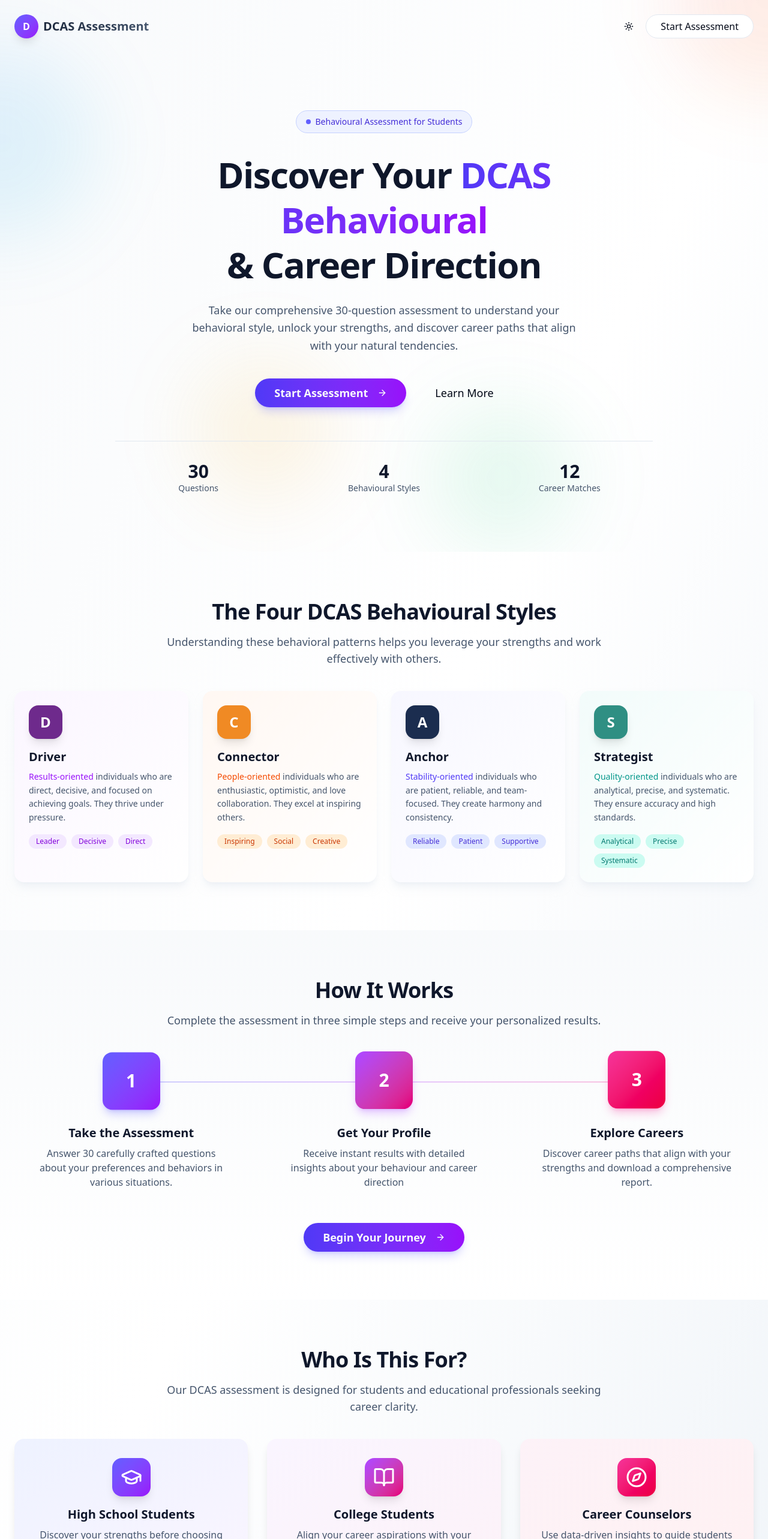
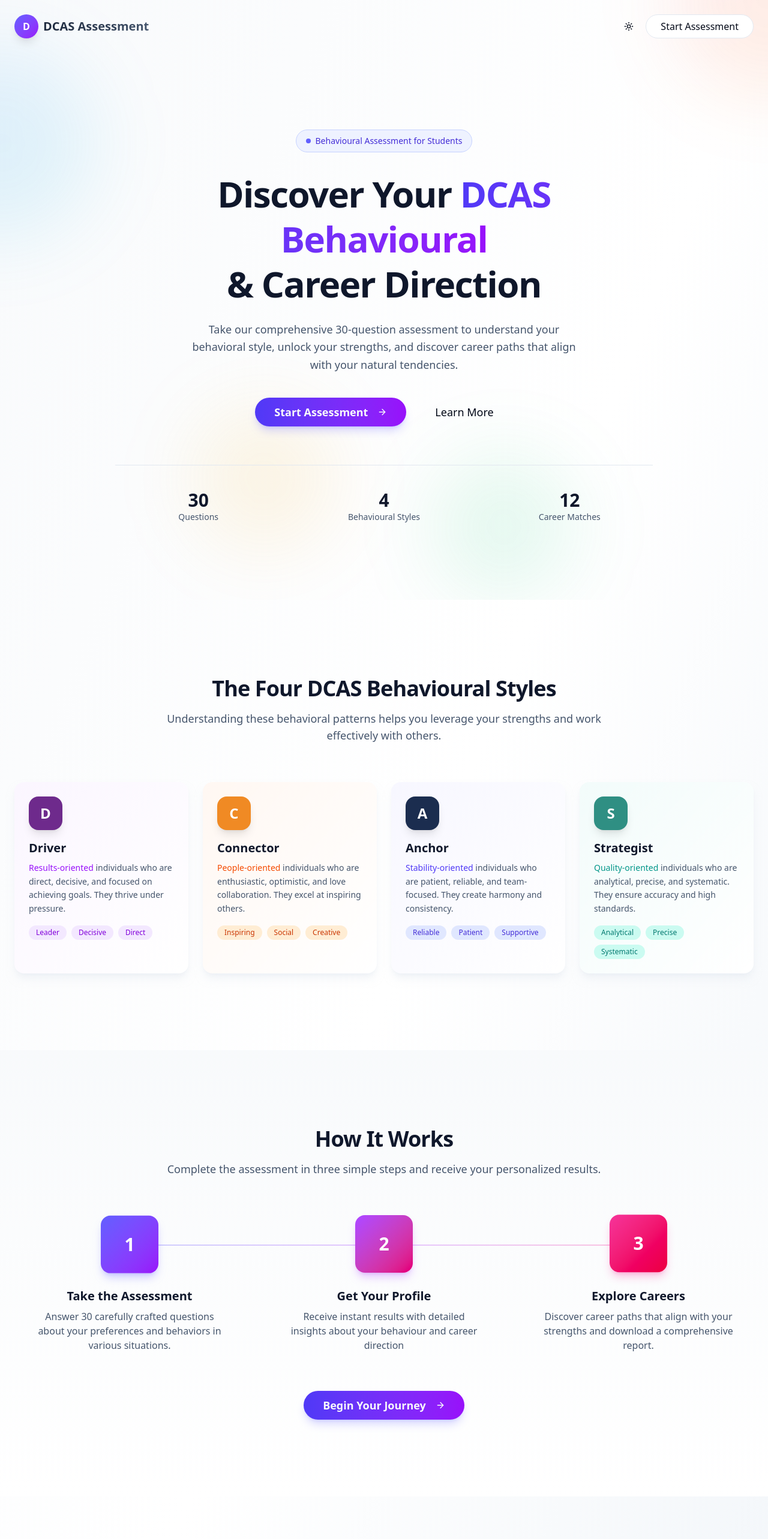
Before and after one commit to Hubbblelabs/dcas-framework, a Next.js app: page / in a window 1280 px wide. Shown: the top 2566 px of the page at 60% size. Built offline with nearby package versions, Linux system fonts and the light colour scheme; no server answers; the database is empty.

Commit message:
feat: create the home page displaying DCAS types and assessment entry.

```diff
--- a/src/app/page.tsx
+++ b/src/app/page.tsx
@@ -116,7 +116,7 @@ export default async function Home() {
         </nav>
 
         {/* Hero Content */}
-        <div className="relative z-10 mx-auto max-w-7xl px-4 py-10 sm:px-6 sm:py-16 lg:py-24">
+        <div className="relative z-10 mx-auto max-w-7xl px-4 py-12 sm:px-6 sm:py-20 lg:py-32">
           <div className="mx-auto max-w-4xl text-center">
             {/* Badge */}
             <div className="animate-fade-in mb-6 inline-flex items-center gap-2 rounded-full border border-indigo-200 bg-indigo-50 px-3 py-1.5 text-xs font-medium text-indigo-700 sm:mb-8 sm:px-4 sm:py-2 sm:text-sm dark:border-indigo-800 dark:bg-indigo-950 dark:text-indigo-300">
@@ -169,7 +169,7 @@ export default async function Home() {
             </div>
 
             {/* Stats */}
-            <div className="animate-fade-in-up stagger-3 mt-10 grid grid-cols-3 gap-4 border-t border-slate-200 pt-6 sm:mt-14 sm:gap-8 sm:pt-8 dark:border-slate-800">
+            <div className="animate-fade-in-up stagger-3 mt-12 grid grid-cols-3 gap-4 border-t border-slate-200 pt-8 sm:mt-16 sm:gap-8 sm:pt-10 dark:border-slate-800">
               <div className="text-center">
                 <p className="text-2xl font-bold text-slate-900 sm:text-3xl dark:text-white">
                   30
@@ -200,9 +200,9 @@ export default async function Home() {
       </header>
 
       {/* DCAS Types Section */}
-      <section id="learn-more" className="py-12 sm:py-16 lg:py-20">
+      <section id="learn-more" className="py-16 sm:py-20 lg:py-32">
         <div className="mx-auto max-w-7xl px-4 sm:px-6">
-          <div className="mx-auto mb-8 max-w-3xl text-center sm:mb-10">
+          <div className="mx-auto mb-10 max-w-3xl text-center sm:mb-16">
             <h2 className="animate-fade-in mb-3 text-2xl font-bold tracking-tight text-slate-900 sm:mb-4 sm:text-3xl lg:text-4xl dark:text-white">
               The Four DCAS Behavioural Styles
             </h2>
@@ -306,9 +306,9 @@ export default async function Home() {
       </section>
 
       {/* How It Works Section */}
-      <section className="bg-linear-to-b from-slate-50 to-white py-12 sm:py-16 lg:py-20 dark:from-slate-900 dark:to-slate-950">
+      <section className="bg-linear-to-b from-slate-50 to-white py-16 sm:py-20 lg:py-32 dark:from-slate-900 dark:to-slate-950">
         <div className="mx-auto max-w-7xl px-4 sm:px-6">
-          <div className="mx-auto mb-8 max-w-3xl text-center sm:mb-10">
+          <div className="mx-auto mb-10 max-w-3xl text-center sm:mb-16">
             <h2 className="mb-3 text-2xl font-bold tracking-tight text-slate-900 sm:mb-4 sm:text-3xl lg:text-4xl dark:text-white">
               How It Works
             </h2>
@@ -318,7 +318,7 @@ export default async function Home() {
             </p>
           </div>
 
-          <div className="relative grid gap-6 sm:gap-8 md:grid-cols-3">
+          <div className="relative grid gap-8 sm:gap-10 md:grid-cols-3">
             <div className="absolute top-12 right-1/6 left-1/6 hidden h-0.5 bg-linear-to-r from-indigo-500 via-purple-500 to-pink-500 opacity-30 md:block" />
 
             {[
@@ -365,7 +365,7 @@ export default async function Home() {
             ))}
           </div>
 
-          <div className="mt-10 text-center sm:mt-14">
+          <div className="mt-12 text-center sm:mt-16">
             <Link href="/assessment">
               <Button
                 size="lg"
@@ -380,9 +380,9 @@ export default async function Home() {
       </section>
 
       {/* Target Audience Section */}
-      <section className="py-12 sm:py-16 lg:py-20">
+      <section className="py-16 sm:py-20 lg:py-32">
         <div className="mx-auto max-w-7xl px-4 sm:px-6">
-          <div className="mx-auto mb-8 max-w-3xl text-center sm:mb-10">
+          <div className="mx-auto mb-10 max-w-3xl text-center sm:mb-16">
             <h2 className="mb-3 text-2xl font-bold tracking-tight text-slate-900 sm:mb-4 sm:text-3xl lg:text-4xl dark:text-white">
               Who Is This For?
             </h2>
```
